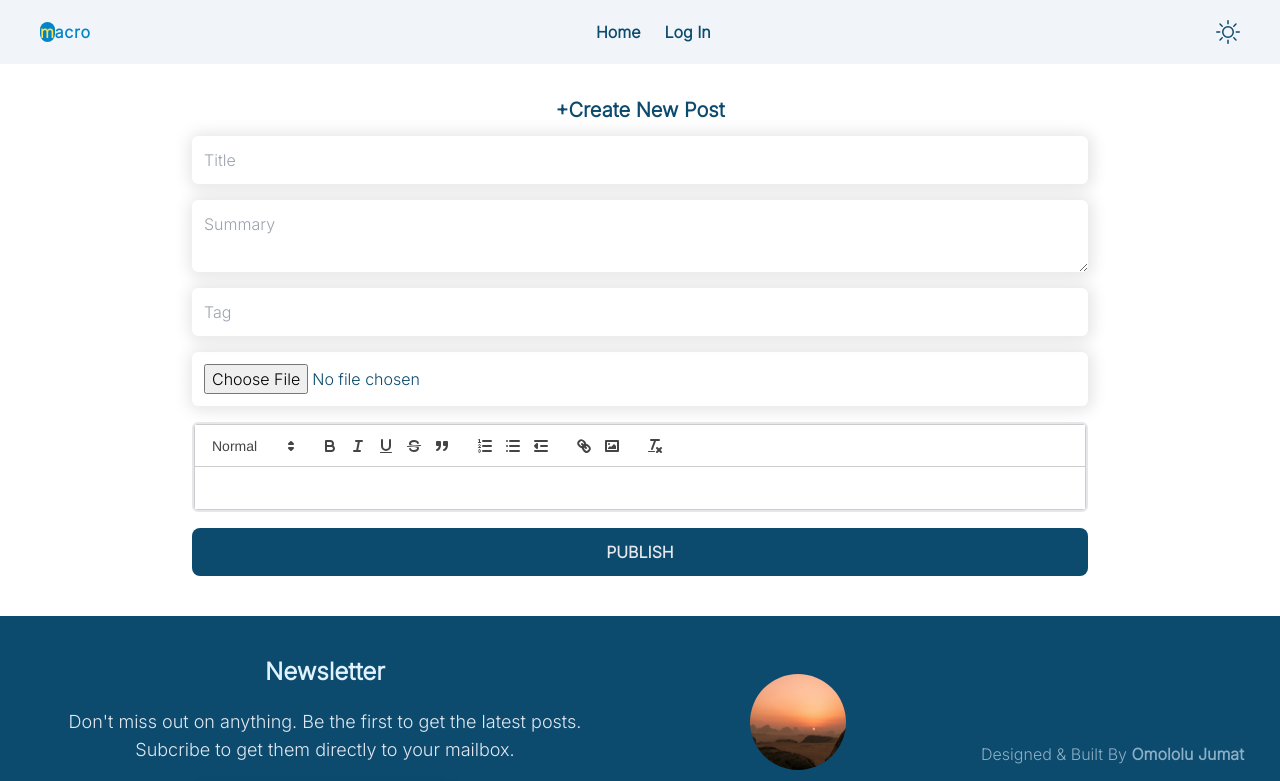
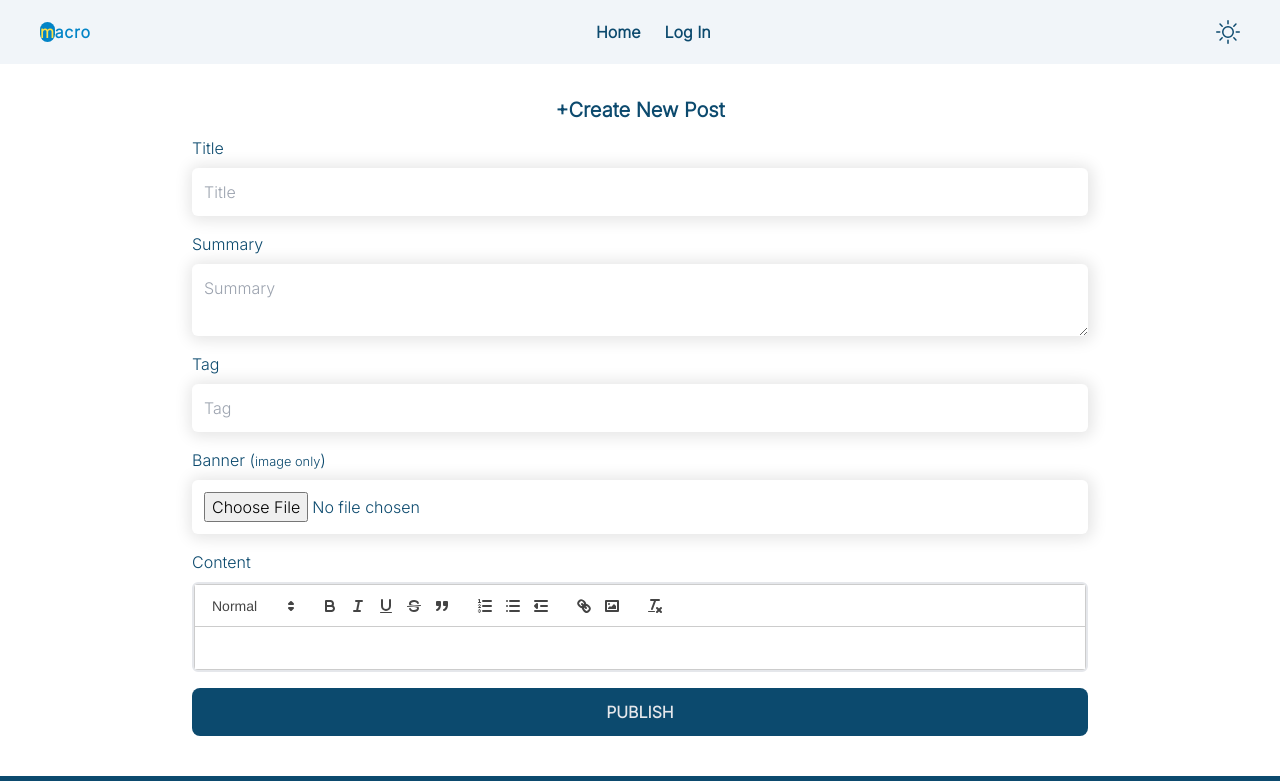
Before and after one commit to Jummate/blog-site, a React (Vite) app in the folder client/: page /create in a window 1280 px wide. Shown: the top 781 px of the page. Built offline with nearby package versions, Linux system fonts and the light colour scheme; a web font is replaced by a local one.

Commit message:
feat: add label to form

```diff
--- a/client/src/components/Form.jsx
+++ b/client/src/components/Form.jsx
@@ -91,28 +91,45 @@ const Form = ({
         onSubmit(e), (contentID = generateID());
       }}
     >
+      <div className="flex flex-col gap-2">
+        <label htmlFor="title">Title</label>
         <Input
           placeholder="Title"
           extraStyles="shadow-pref rounded-md"
           ariaLabel="Title"
           value={titleProps.value}
           onChange={titleProps.onChange}
+          id="title"
         />
+      </div>
+      <div className="flex flex-col gap-2">
+        <label htmlFor="summary">Summary</label>
         <TextArea
           placeholder="Summary"
           extraStyles="shadow-pref rounded-md"
           ariaLabel="Summary"
           value={summaryProps.value}
           onChange={summaryProps.onChange}
+          id="summary"
         />
+      </div>
+
+      <div className="flex flex-col gap-2">
+        <label htmlFor="tag">Tag</label>
         <Input
           placeholder="Tag"
           extraStyles="shadow-pref rounded-md"
           ariaLabel="Tag"
           value={tagProps.value}
           onChange={tagProps.onChange}
+          id="tag"
         />
+      </div>
+
       {children}
+
+      <div className="flex flex-col gap-2">
+        <label>Content</label>
         <ReactQuill
           ref={quillRef}
           theme="snow"
@@ -122,6 +139,7 @@ const Form = ({
           value={contentProps.content}
           onChange={contentProps.onContentChange}
         />
+      </div>
 
       <Button
         type="submit"
--- a/client/src/pages/Create.jsx
+++ b/client/src/pages/Create.jsx
@@ -94,12 +94,18 @@ const CreatePost = () => {
           values={{ titleProps, summaryProps, contentProps, tagProps }}
           onSubmit={handleSubmit}
         >
-          <input
-            type="file"
-            className="p-3 text-sky-900 shadow-pref dark:bg-sky-100 rounded-md"
-            onChange={bannerProps.onChange}
-            aria-label="banner"
-          ></input>
+          <div className="flex flex-col gap-2">
+            <label htmlFor="banner">
+              Banner (<small>image only</small>)
+            </label>
+            <input
+              type="file"
+              className="p-3 text-sky-900 shadow-pref dark:bg-sky-100 rounded-md"
+              onChange={bannerProps.onChange}
+              aria-label="banner"
+              id="banner"
+            />
+          </div>
         </Form>
       </div>
     </section>
--- a/client/src/pages/Edit.jsx
+++ b/client/src/pages/Edit.jsx
@@ -94,12 +94,18 @@ const EditPost = () => {
           values={{ titleProps, summaryProps, contentProps, tagProps }}
           onSubmit={handleSubmit}
         >
-          <input
-            type="file"
-            className="p-3 text-sky-900 shadow-pref dark:bg-sky-100 rounded-md"
-            onChange={bannerProps.onChange}
-            aria-label="banner"
-          ></input>
+          <div className="flex flex-col gap-2">
+            <label htmlFor="banner">
+              Banner (<small>image only</small>)
+            </label>
+            <input
+              type="file"
+              className="p-3 text-sky-900 shadow-pref dark:bg-sky-100 rounded-md"
+              onChange={bannerProps.onChange}
+              aria-label="banner"
+              id="banner"
+            />
+          </div>
         </Form>
       </div>
     </section>
```
Lines whose indentation alone changed are shown as unchanged.
